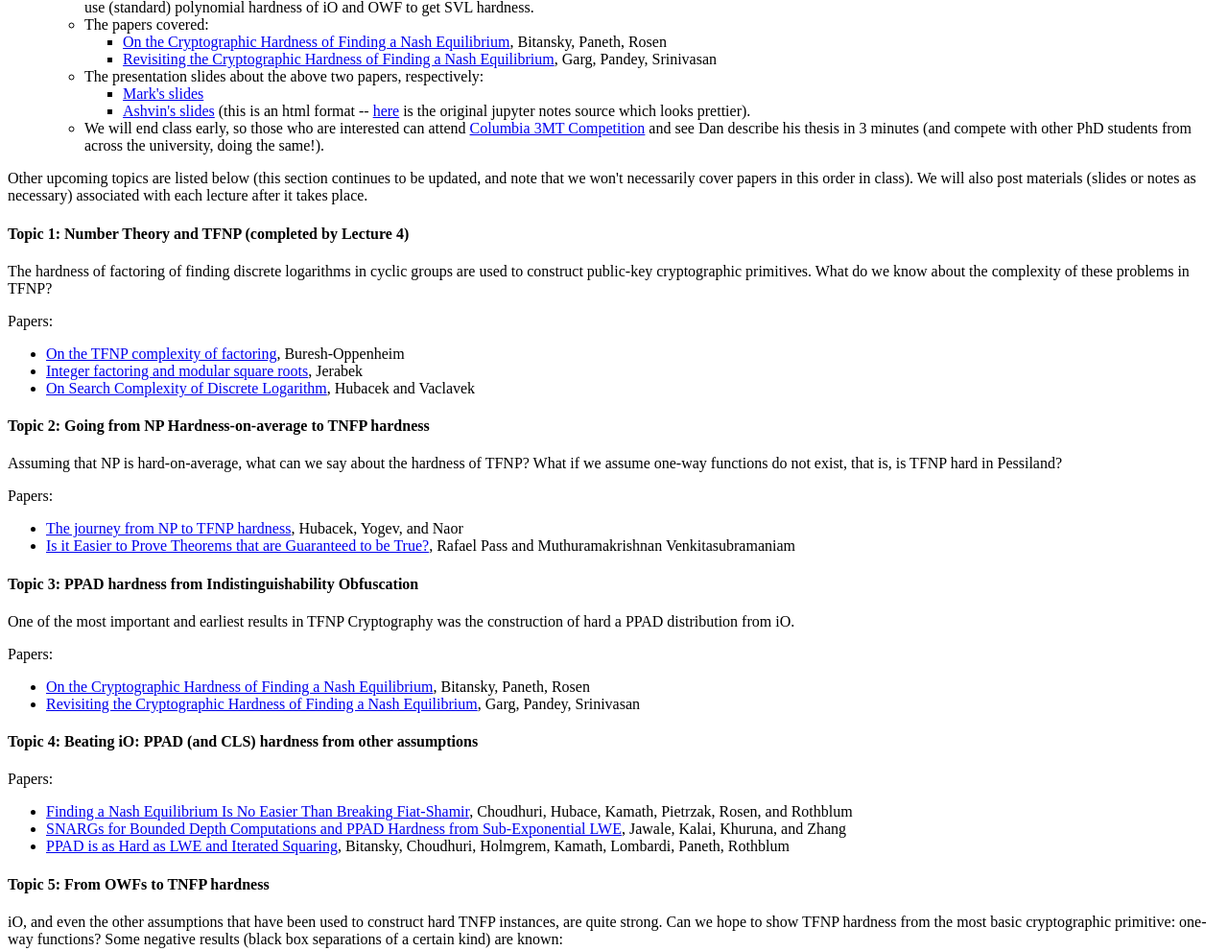
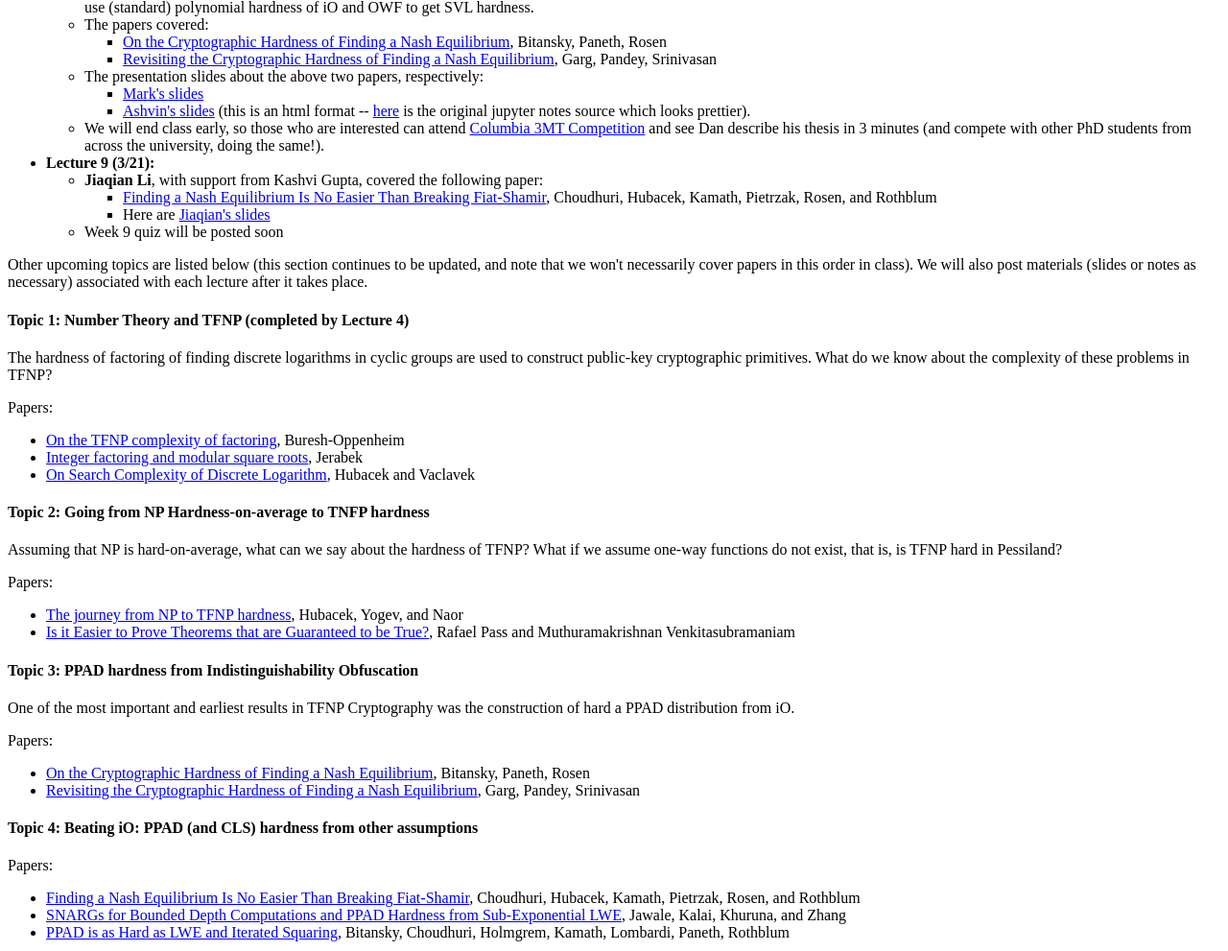
Before and after one commit to dmitropolsky/dmitropolsky.github.io, a plain HTML site: page teaching/6261/index.html in a window 1280 px wide. Shown: the part 2441-3432 px from the top of the page at 96% size. Drawn offline with Linux system fonts and the light colour scheme.

Commit message:
added L9 / Jiaqian's materials

```diff
--- a/teaching/6261/index.html
+++ b/teaching/6261/index.html
@@ -209,7 +209,7 @@ Many cryptographic primitives trivially imply that NP is hard in the
 	  <ul> <li> <a href="https://arxiv.org/pdf/1906.10837.pdf" target="_blank"> Is it Easier to Prove Theorems that are Guaranteed to be True?</a>, Rafael Pass and Muthuramakrishnan Venkitasubramaniam
 	  which addresses TFNP hardness in Pessiland. </li>
 	  	<li> Here are <a href="lecture-notes/L5-2024-2-15-Huang-Li.pdf"
-	    target="_blank">Yizhi's slides</a>
+	    target="_blank">Yizhi's slides</a> </li>
 	  </ul>
 	</li>
 	<li> <a href="quizzes/Quiz5_Solutions.pdf" target="_blank">Quiz 5 solutions</a> </li>
@@ -328,7 +328,20 @@ Many cryptographic primitives trivially imply that NP is hard in the
 	  describe his thesis in 3 minutes (and compete with other PhD
 	  students from across the university, doing the same!).
 	  </li>
-<!-- 	  <li> Quiz will be posted here </li> -->
+	</ul>
+      </li>
+      <li> <b> Lecture 9 (3/21):</b>
+	<ul>
+	  <li> <b>Jiaqian Li</b>, with support from Kashvi Gupta, covered the following paper:
+	    <ul>
+	      <li>
+		<a href="https://eprint.iacr.org/2019/549" target="blank">Finding a Nash Equilibrium Is No Easier Than Breaking Fiat-Shamir</a>, Choudhuri, Hubacek, Kamath, Pietrzak, Rosen, and Rothblum
+	      </li>
+	      <li> Here are <a href="lecture-notes/L9-2024-3-21-Li-Gupta.pdf"
+			       target="_blank">Jiaqian's slides</a> </li>
+	    </ul>
+	  </li>
+	  <li> Week 9 quiz will be posted soon</li>
 	</ul>
       </li>
     </ul>
@@ -374,7 +387,7 @@ Many cryptographic primitives trivially imply that NP is hard in the
     <h4> Topic 4: Beating iO: PPAD (and CLS) hardness from other assumptions </h4>
     <p> Papers:
     <ul>
-    <li> <a href="https://eprint.iacr.org/2019/549.pdf">Finding a Nash Equilibrium Is No Easier Than Breaking Fiat-Shamir</a>, Choudhuri, Hubace, Kamath, Pietrzak, Rosen, and Rothblum </li>
+    <li> <a href="https://eprint.iacr.org/2019/549.pdf">Finding a Nash Equilibrium Is No Easier Than Breaking Fiat-Shamir</a>, Choudhuri, Hubacek, Kamath, Pietrzak, Rosen, and Rothblum </li>
     <li> <a href="https://eprint.iacr.org/2020/980.pdf">SNARGs for Bounded Depth Computations and PPAD Hardness from Sub-Exponential LWE</a>, Jawale, Kalai, Khuruna, and Zhang </li>
     <li> <a href="https://eprint.iacr.org/2022/1272">PPAD is as Hard as LWE and Iterated Squaring</a>, Bitansky, Choudhuri, Holmgrem, Kamath, Lombardi, Paneth, Rothblum </li>
     </ul>
```
Also changed, not shown: 1 other file.
